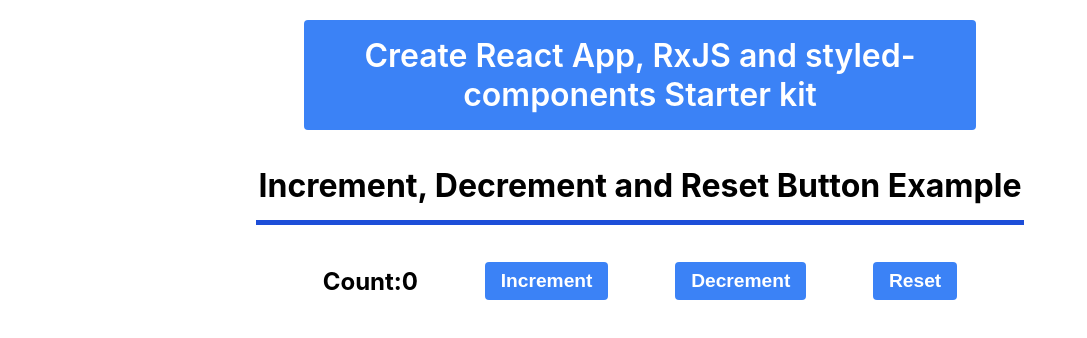
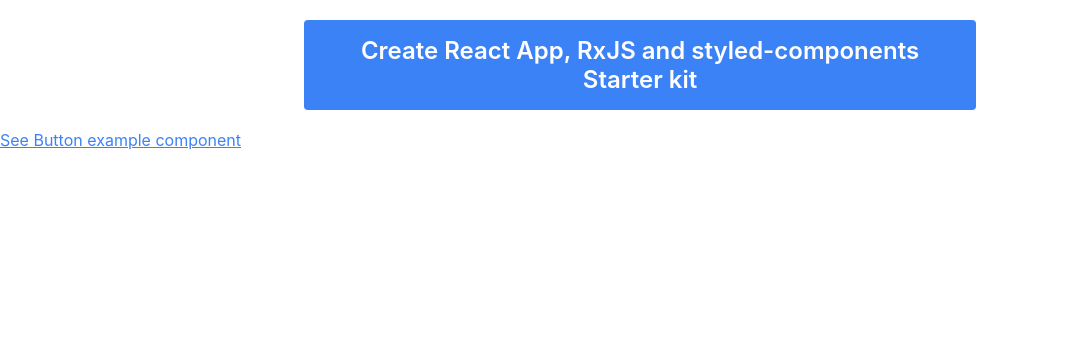
Before and after one commit to thisdot/starter.dev, a React (Create React App) app in the folder starters/cra-rxjs-styled-components/: page / in a window 1280 px wide. Shown: the top 338 px of the page, without its empty margins (0-1087 px from the left). Built offline with nearby package versions, Linux system fonts and the light colour scheme.

Commit message:
feat: adding basic routing example

```diff
--- a/starters/cra-rxjs-styled-components/src/components/Homepage/Homepage.styles.tsx
+++ b/starters/cra-rxjs-styled-components/src/components/Homepage/Homepage.styles.tsx
@@ -3,7 +3,7 @@ import { Link } from 'react-router-dom';
 export const Header = styled.header`
   color: #fff;
   padding: 1rem;
-  font-size: 2rem;
+  font-size: 1.5rem;
   font-weight: 600;
   border: none;
   margin: 20px auto;
@@ -15,6 +15,7 @@ export const Header = styled.header`
 `;
 
 export const ButtonExampleLink = styled(Link)`
+  color: rgb(59 130 246);
   &:hover {
     text-decoration: underline;
   }
--- a/starters/cra-rxjs-styled-components/src/components/Homepage/Homepage.tsx
+++ b/starters/cra-rxjs-styled-components/src/components/Homepage/Homepage.tsx
@@ -3,7 +3,9 @@ export function Homepage() {
   return (
     <>
       <Header>Create React App, RxJS and styled-components Starter kit</Header>
-      {/* <ButtonExampleLink>See Button example component</ButtonExampleLink> */}
+      <ButtonExampleLink to="/button-example">
+        See Button example component
+      </ButtonExampleLink>
     </>
   );
 }
--- a/starters/cra-rxjs-styled-components/src/index.tsx
+++ b/starters/cra-rxjs-styled-components/src/index.tsx
@@ -1,12 +1,19 @@
 import React from 'react';
 import ReactDOM from 'react-dom';
 import './index.css';
-import App from './App';
 import reportWebVitals from './reportWebVitals';
+import { BrowserRouter, Routes, Route } from 'react-router-dom';
+import { Homepage } from './components/Homepage';
+import { Counter } from './components/Counter';
 
 ReactDOM.render(
   <React.StrictMode>
-    <App />
+    <BrowserRouter>
+      <Routes>
+        <Route path="/" element={<Homepage />} />
+        <Route path="/button-example" element={<Counter />} />
+      </Routes>
+    </BrowserRouter>
   </React.StrictMode>,
   document.getElementById('root')
 );
```
